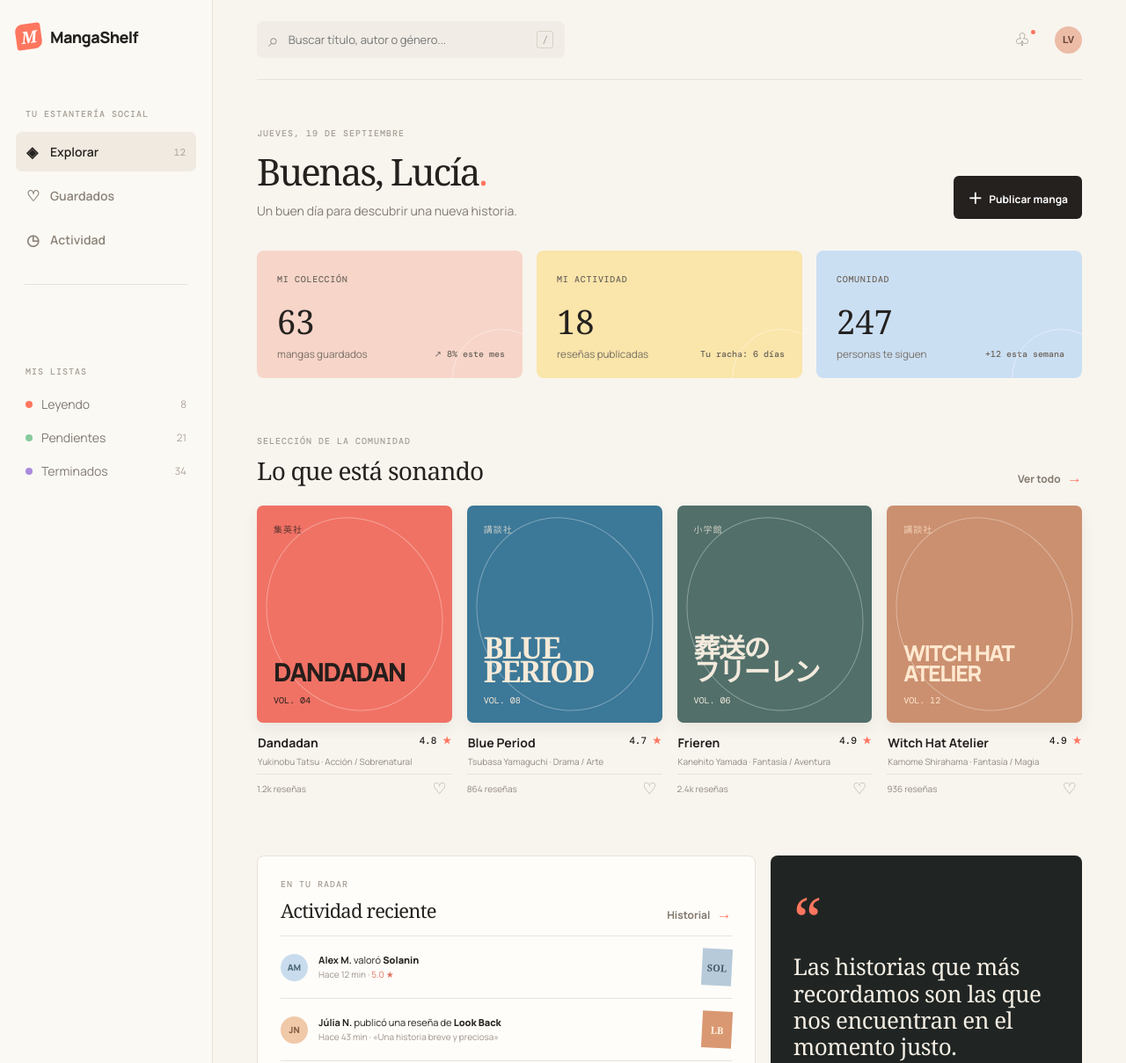
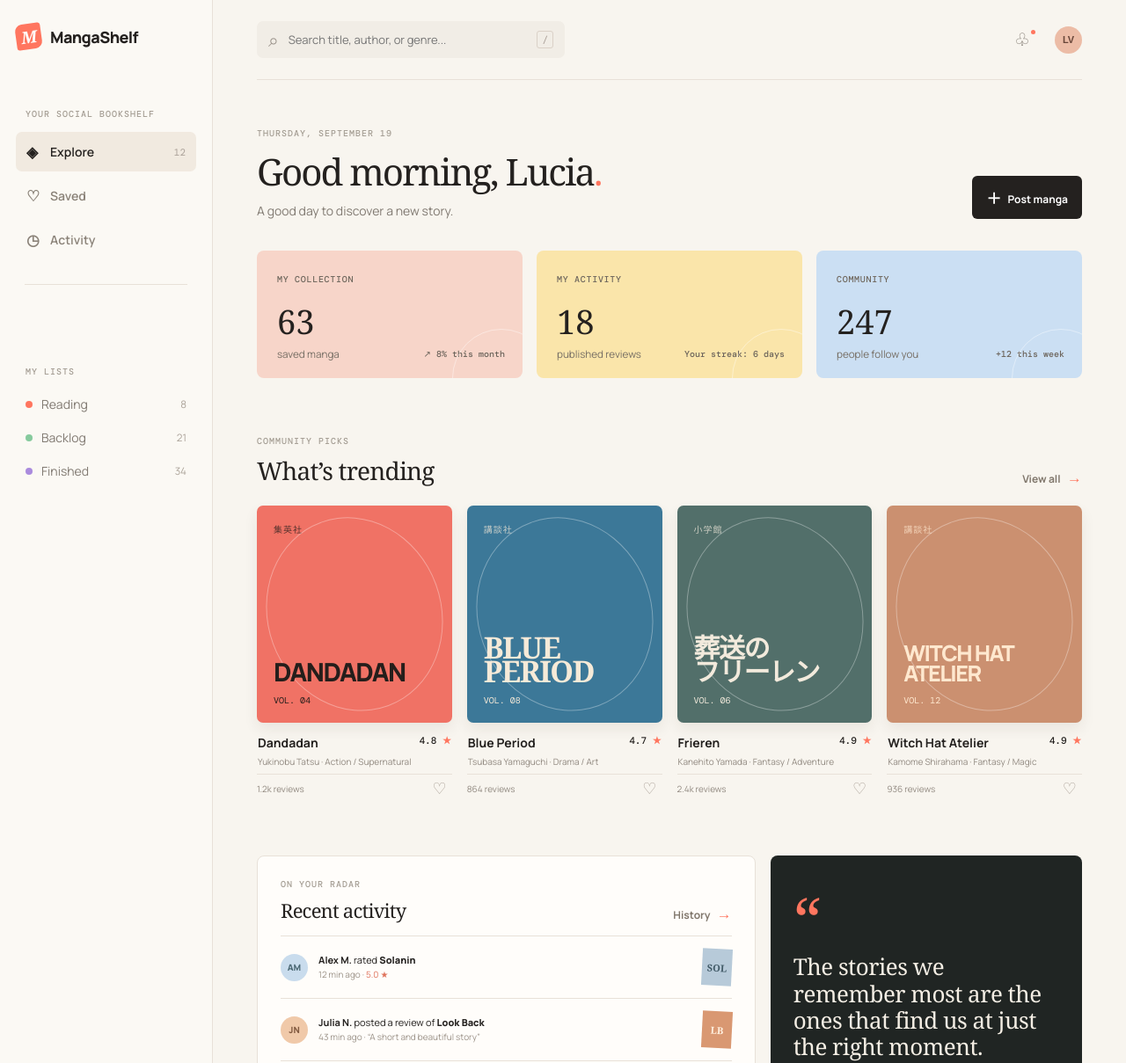
Before and after one commit to kiedyfnaf/Uni_signal_week1, a plain HTML site: page index.html in a window 1280 px wide. Shown: the top 1209 px of the page at 88% size. Drawn offline with nearby package versions, Linux system fonts and the light colour scheme.

Commit message:
Changed the language to english

```diff
--- a/app.js
+++ b/app.js
@@ -54,7 +54,7 @@ postForm.addEventListener('submit', (event) => {
   newCard.dataset.title = title;
   newCard.dataset.author = author;
   newCard.dataset.genre = genre;
-  newCard.innerHTML = `<div class="cover cover-witch"><span class="cover-kicker">NUEVO</span><strong>${title}</strong><span class="cover-volume">DE LA COMUNIDAD</span></div><div class="manga-info"><div><h3>${title}</h3><p>${author} · ${genre}</p></div><span class="score">5.0 <b>★</b></span></div><div class="card-meta"><span>Tu publicación</span><button class="save-button" aria-label="Guardar ${title}">♡</button></div>`;
+  newCard.innerHTML = `<div class="cover cover-witch"><span class="cover-kicker">NEW</span><strong>${title}</strong><span class="cover-volume">FROM THE COMMUNITY</span></div><div class="manga-info"><div><h3>${title}</h3><p>${author} · ${genre}</p></div><span class="score">5.0 <b>★</b></span></div><div class="card-meta"><span>Your post</span><button class="save-button" aria-label="Save ${title}">♡</button></div>`;
   document.querySelector('#mangaGrid').prepend(newCard);
   newCard.querySelector('.save-button').addEventListener('click', (buttonEvent) => {
     const button = buttonEvent.currentTarget;
--- a/index.html
+++ b/index.html
@@ -1,10 +1,10 @@
 <!doctype html>
-<html lang="es">
+<html lang="en">
   <head>
     <meta charset="UTF-8" />
     <meta name="viewport" content="width=device-width, initial-scale=1.0" />
     <meta name="theme-color" content="#f4eee6" />
-    <title>Panel · MangaShelf</title>
+    <title>Dashboard · MangaShelf</title>
     <link rel="preconnect" href="https://fonts.googleapis.com" />
     <link rel="preconnect" href="https://fonts.gstatic.com" crossorigin />
     <link href="https://fonts.googleapis.com/css2?family=DM+Mono:wght@400;500&family=Manrope:wght@400;500;600;700;800&display=swap" rel="stylesheet" />
@@ -13,73 +13,73 @@
   <body>
     <div class="app-shell">
       <aside class="sidebar">
-        <a class="brand" href="#top" aria-label="MangaShelf inicio">
+        <a class="brand" href="#top" aria-label="MangaShelf home">
           <span class="brand-mark">M</span>
           <span>MangaShelf</span>
         </a>
-        <p class="eyebrow">Tu estantería social</p>
-        <nav class="primary-nav" aria-label="Navegación principal">
-          <a class="nav-item active" href="#explorar"><span class="nav-symbol">◈</span> Explorar <span class="nav-count">12</span></a>
-          <a class="nav-item" href="#guardados"><span class="nav-symbol">♡</span> Guardados</a>
-          <a class="nav-item" href="#actividad"><span class="nav-symbol">◷</span> Actividad</a>
+        <p class="eyebrow">Your social bookshelf</p>
+        <nav class="primary-nav" aria-label="Primary navigation">
+          <a class="nav-item active" href="#explore"><span class="nav-symbol">◈</span> Explore <span class="nav-count">12</span></a>
+          <a class="nav-item" href="#saved"><span class="nav-symbol">♡</span> Saved</a>
+          <a class="nav-item" href="#activity"><span class="nav-symbol">◷</span> Activity</a>
         </nav>
         <div class="sidebar-divider"></div>
-        <p class="eyebrow">Mis listas</p>
-        <nav class="list-nav" aria-label="Mis listas">
-          <a href="#leyendo"><span class="list-dot coral"></span>Leyendo <small>8</small></a>
-          <a href="#pendientes"><span class="list-dot mint"></span>Pendientes <small>21</small></a>
-          <a href="#terminados"><span class="list-dot lilac"></span>Terminados <small>34</small></a>
+        <p class="eyebrow">My lists</p>
+        <nav class="list-nav" aria-label="My lists">
+          <a href="#reading"><span class="list-dot coral"></span>Reading <small>8</small></a>
+          <a href="#backlog"><span class="list-dot mint"></span>Backlog <small>21</small></a>
+          <a href="#finished"><span class="list-dot lilac"></span>Finished <small>34</small></a>
         </nav>
         <div class="sidebar-footer">
-          <div class="profile-mini"><span class="avatar">LV</span><span><strong>Lucía Vega</strong><small>@lucia.vee</small></span><button class="icon-button" aria-label="Más opciones">•••</button></div>
+          <div class="profile-mini"><span class="avatar">LV</span><span><strong>Lucia Vega</strong><small>@lucia.vee</small></span><button class="icon-button" aria-label="More options">•••</button></div>
         </div>
       </aside>
 
       <main class="main-content" id="top">
         <header class="topbar">
           <div class="mobile-brand"><span class="brand-mark">M</span> MangaShelf</div>
-          <label class="search-box"><span>⌕</span><input id="searchInput" type="search" placeholder="Buscar título, autor o género..." aria-label="Buscar manga" /><kbd>/</kbd></label>
+          <label class="search-box"><span>⌕</span><input id="searchInput" type="search" placeholder="Search title, author, or genre..." aria-label="Search manga" /><kbd>/</kbd></label>
           <div class="top-actions"><button class="notification-button" aria-label="Ver notificaciones">♧<i></i></button><button class="avatar">LV</button></div>
         </header>
 
-        <section class="welcome-row" id="explorar">
-          <div><p class="eyebrow">Jueves, 19 de septiembre</p><h1>Buenas, Lucía<span>.</span></h1><p class="subheading">Un buen día para descubrir una nueva historia.</p></div>
-          <button class="button button-dark" id="openPost"><span>＋</span> Publicar manga</button>
+        <section class="welcome-row" id="explore">
+          <div><p class="eyebrow">Thursday, September 19</p><h1>Good morning, Lucia<span>.</span></h1><p class="subheading">A good day to discover a new story.</p></div>
+          <button class="button button-dark" id="openPost"><span>＋</span> Post manga</button>
         </section>
 
         <section class="stats-grid" aria-label="Resumen de actividad">
-          <article class="stat-card stat-pink"><span>MI COLECCIÓN</span><strong>63</strong><small>mangas guardados</small><b>↗ 8% este mes</b></article>
-          <article class="stat-card stat-yellow"><span>MI ACTIVIDAD</span><strong>18</strong><small>reseñas publicadas</small><b>Tu racha: 6 días</b></article>
-          <article class="stat-card stat-blue"><span>COMUNIDAD</span><strong>247</strong><small>personas te siguen</small><b>+12 esta semana</b></article>
+          <article class="stat-card stat-pink"><span>MY COLLECTION</span><strong>63</strong><small>saved manga</small><b>↗ 8% this month</b></article>
+          <article class="stat-card stat-yellow"><span>MY ACTIVITY</span><strong>18</strong><small>published reviews</small><b>Your streak: 6 days</b></article>
+          <article class="stat-card stat-blue"><span>COMMUNITY</span><strong>247</strong><small>people follow you</small><b>+12 this week</b></article>
         </section>
 
-        <section class="section-block" id="guardados">
-          <div class="section-heading"><div><p class="eyebrow">Selección de la comunidad</p><h2>Lo que está sonando</h2></div><a href="#all" class="text-link">Ver todo <span>→</span></a></div>
+        <section class="section-block" id="saved">
+          <div class="section-heading"><div><p class="eyebrow">Community picks</p><h2>What’s trending</h2></div><a href="#all" class="text-link">View all <span>→</span></a></div>
           <div class="manga-grid" id="mangaGrid">
-            <article class="manga-card" data-title="Dandadan" data-author="Yukinobu Tatsu" data-genre="Acción / Sobrenatural">
-              <div class="cover cover-dandadan"><span class="cover-kicker">集英社</span><strong>DANDADAN</strong><span class="cover-volume">VOL. 04</span></div><div class="manga-info"><div><h3>Dandadan</h3><p>Yukinobu Tatsu · Acción / Sobrenatural</p></div><span class="score">4.8 <b>★</b></span></div><div class="card-meta"><span>1.2k reseñas</span><button class="save-button" aria-label="Guardar Dandadan">♡</button></div>
+            <article class="manga-card" data-title="Dandadan" data-author="Yukinobu Tatsu" data-genre="Action / Supernatural">
+              <div class="cover cover-dandadan"><span class="cover-kicker">集英社</span><strong>DANDADAN</strong><span class="cover-volume">VOL. 04</span></div><div class="manga-info"><div><h3>Dandadan</h3><p>Yukinobu Tatsu · Action / Supernatural</p></div><span class="score">4.8 <b>★</b></span></div><div class="card-meta"><span>1.2k reviews</span><button class="save-button" aria-label="Save Dandadan">♡</button></div>
             </article>
             <article class="manga-card" data-title="Blue Period" data-author="Tsubasa Yamaguchi" data-genre="Drama / Arte">
-              <div class="cover cover-blue"><span class="cover-kicker">講談社</span><strong>BLUE<br />PERIOD</strong><span class="cover-volume">VOL. 08</span></div><div class="manga-info"><div><h3>Blue Period</h3><p>Tsubasa Yamaguchi · Drama / Arte</p></div><span class="score">4.7 <b>★</b></span></div><div class="card-meta"><span>864 reseñas</span><button class="save-button" aria-label="Guardar Blue Period">♡</button></div>
+              <div class="cover cover-blue"><span class="cover-kicker">講談社</span><strong>BLUE<br />PERIOD</strong><span class="cover-volume">VOL. 08</span></div><div class="manga-info"><div><h3>Blue Period</h3><p>Tsubasa Yamaguchi · Drama / Art</p></div><span class="score">4.7 <b>★</b></span></div><div class="card-meta"><span>864 reviews</span><button class="save-button" aria-label="Save Blue Period">♡</button></div>
             </article>
-            <article class="manga-card" data-title="Frieren" data-author="Kanehito Yamada" data-genre="Fantasía / Aventura">
-              <div class="cover cover-frieren"><span class="cover-kicker">小学館</span><strong>葬送の<br />フリーレン</strong><span class="cover-volume">VOL. 06</span></div><div class="manga-info"><div><h3>Frieren</h3><p>Kanehito Yamada · Fantasía / Aventura</p></div><span class="score">4.9 <b>★</b></span></div><div class="card-meta"><span>2.4k reseñas</span><button class="save-button" aria-label="Guardar Frieren">♡</button></div>
+            <article class="manga-card" data-title="Frieren" data-author="Kanehito Yamada" data-genre="Fantasy / Adventure">
+              <div class="cover cover-frieren"><span class="cover-kicker">小学館</span><strong>葬送の<br />フリーレン</strong><span class="cover-volume">VOL. 06</span></div><div class="manga-info"><div><h3>Frieren</h3><p>Kanehito Yamada · Fantasy / Adventure</p></div><span class="score">4.9 <b>★</b></span></div><div class="card-meta"><span>2.4k reviews</span><button class="save-button" aria-label="Save Frieren">♡</button></div>
             </article>
-            <article class="manga-card" data-title="Witch Hat Atelier" data-author="Kamome Shirahama" data-genre="Fantasía / Magia">
-              <div class="cover cover-witch"><span class="cover-kicker">講談社</span><strong>WITCH HAT<br />ATELIER</strong><span class="cover-volume">VOL. 12</span></div><div class="manga-info"><div><h3>Witch Hat Atelier</h3><p>Kamome Shirahama · Fantasía / Magia</p></div><span class="score">4.9 <b>★</b></span></div><div class="card-meta"><span>936 reseñas</span><button class="save-button" aria-label="Guardar Witch Hat Atelier">♡</button></div>
+            <article class="manga-card" data-title="Witch Hat Atelier" data-author="Kamome Shirahama" data-genre="Fantasy / Magic">
+              <div class="cover cover-witch"><span class="cover-kicker">講談社</span><strong>WITCH HAT<br />ATELIER</strong><span class="cover-volume">VOL. 12</span></div><div class="manga-info"><div><h3>Witch Hat Atelier</h3><p>Kamome Shirahama · Fantasy / Magic</p></div><span class="score">4.9 <b>★</b></span></div><div class="card-meta"><span>936 reviews</span><button class="save-button" aria-label="Save Witch Hat Atelier">♡</button></div>
             </article>
           </div>
-          <p class="empty-state" id="emptyState">No encontramos mangas con esa búsqueda.</p>
+          <p class="empty-state" id="emptyState">No manga found for that search.</p>
         </section>
 
         <section class="lower-grid" id="actividad">
-          <article class="activity-panel"><div class="section-heading"><div><p class="eyebrow">En tu radar</p><h2>Actividad reciente</h2></div><a href="#activity" class="text-link">Historial <span>→</span></a></div><div class="activity-item"><span class="activity-avatar">AM</span><p><strong>Alex M.</strong> valoró <b>Solanin</b><small>Hace 12 min · <em>5.0 ★</em></small></p><span class="activity-cover">SOL</span></div><div class="activity-item"><span class="activity-avatar peach">JN</span><p><strong>Júlia N.</strong> publicó una reseña de <b>Look Back</b><small>Hace 43 min · «Una historia breve y preciosa»</small></p><span class="activity-cover look">LB</span></div><div class="activity-item"><span class="activity-avatar green">TK</span><p><strong>Tom K.</strong> empezó a leer <b>Pluto</b><small>Hace 1 h · 8 capítulos</small></p><span class="activity-cover pluto">P</span></div></article>
-          <article class="quote-panel"><span class="quote-mark">“</span><p>Las historias que más recordamos son las que nos encuentran en el momento justo.</p><div class="quote-line"></div><small>Tu estantería, tus historias</small></article>
+          <article class="activity-panel"><div class="section-heading"><div><p class="eyebrow">On your radar</p><h2>Recent activity</h2></div><a href="#activity" class="text-link">History <span>→</span></a></div><div class="activity-item"><span class="activity-avatar">AM</span><p><strong>Alex M.</strong> rated <b>Solanin</b><small>12 min ago · <em>5.0 ★</em></small></p><span class="activity-cover">SOL</span></div><div class="activity-item"><span class="activity-avatar peach">JN</span><p><strong>Julia N.</strong> posted a review of <b>Look Back</b><small>43 min ago · “A short and beautiful story”</small></p><span class="activity-cover look">LB</span></div><div class="activity-item"><span class="activity-avatar green">TK</span><p><strong>Tom K.</strong> started reading <b>Pluto</b><small>1 hr ago · 8 chapters</small></p><span class="activity-cover pluto">P</span></div></article>
+          <article class="quote-panel"><span class="quote-mark">“</span><p>The stories we remember most are the ones that find us at just the right moment.</p><div class="quote-line"></div><small>Your shelf, your stories</small></article>
         </section>
       </main>
     </div>
 
-    <dialog id="postDialog" class="post-dialog"><button class="close-dialog" id="closePost" aria-label="Cerrar">×</button><p class="eyebrow">Añadir a la comunidad</p><h2>Comparte un manga.</h2><p class="dialog-copy">Cuéntale a la comunidad qué historia merece un lugar en la estantería.</p><form id="postForm"><label>Título<input name="title" required placeholder="Ej. Nausicaä del Valle del Viento" /></label><label>Autor / autora<input name="author" required placeholder="Ej. Hayao Miyazaki" /></label><label>Género<input name="genre" required placeholder="Ej. Aventura / Fantasía" /></label><label>Tu valoración <span class="rating-input" aria-label="Valoración de 5 estrellas"><button type="button">★</button><button type="button">★</button><button type="button">★</button><button type="button">★</button><button type="button">★</button></span></label><button class="button button-dark submit-button" type="submit">Publicar en MangaShelf <span>→</span></button></form></dialog>
+    <dialog id="postDialog" class="post-dialog"><button class="close-dialog" id="closePost" aria-label="Close">×</button><p class="eyebrow">Add to the community</p><h2>Share a manga.</h2><p class="dialog-copy">Tell the community which story deserves a place on your shelf.</p><form id="postForm"><label>Title<input name="title" required placeholder="E.g. Nausicaä of the Valley of the Wind" /></label><label>Author<input name="author" required placeholder="E.g. Hayao Miyazaki" /></label><label>Genre<input name="genre" required placeholder="E.g. Adventure / Fantasy" /></label><label>Your rating <span class="rating-input" aria-label="5-star rating"><button type="button">★</button><button type="button">★</button><button type="button">★</button><button type="button">★</button><button type="button">★</button></span></label><button class="button button-dark submit-button" type="submit">Post to MangaShelf <span>→</span></button></form></dialog>
     <script src="app.js"></script>
   </body>
 </html>
```
